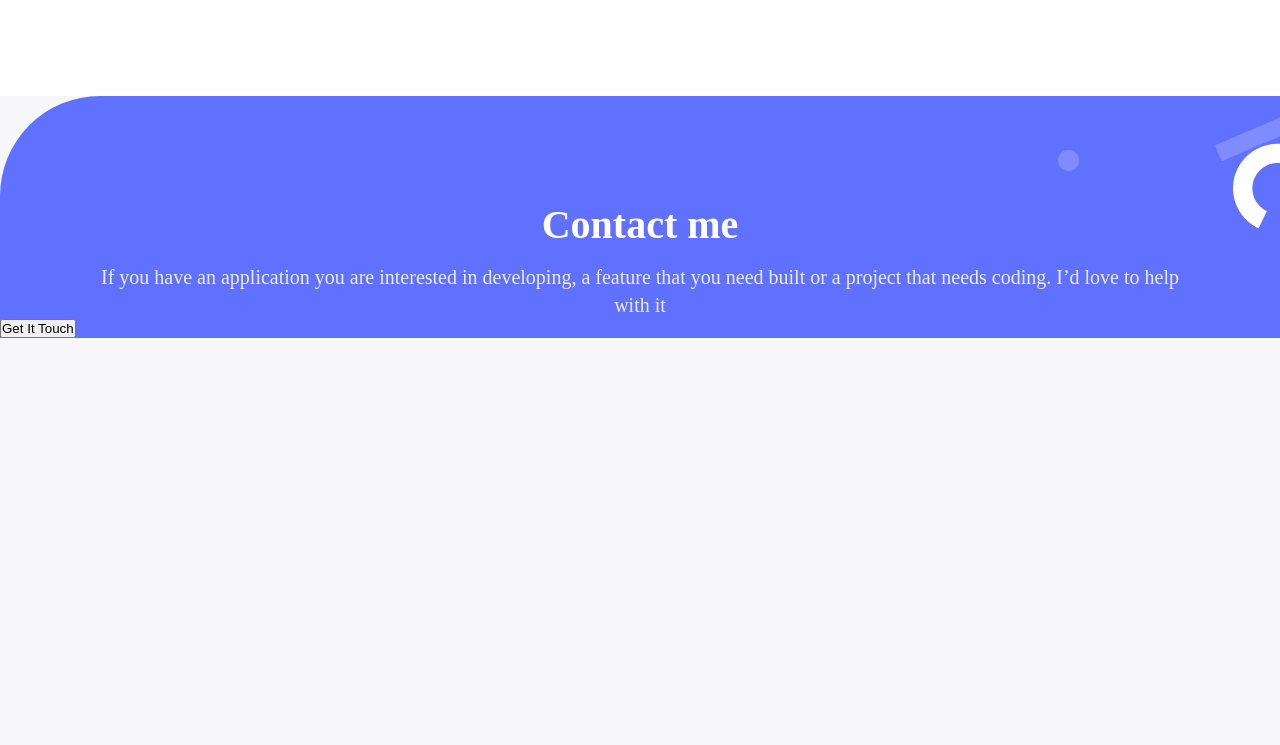
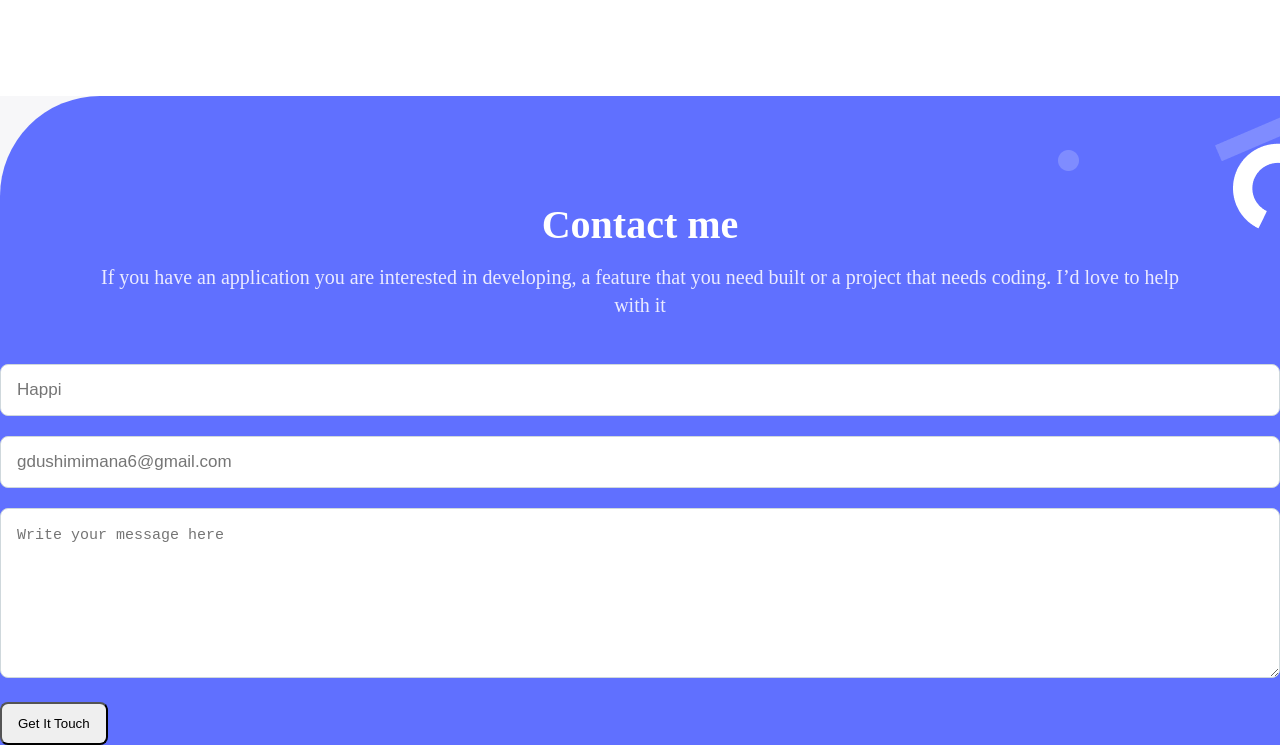
Before and after one commit to gilberthappi/Portfolio_setup_and_mobile_first, a website: page index.html in a window 1280 px wide. Shown: the part 6659-7404 px from the top of the page. Before the commit the page ends 6997 px from the top, so only its background shows below. Drawn offline with Linux system fonts and the light colour scheme.

Commit message:
Add code colaboration in HTML and CSS file to Contact Form

```diff
--- a/index.html
+++ b/index.html
@@ -258,8 +258,33 @@
           </p>
         </div>
         <form class="formSpace" action="https://formspree.io/f/xrgrvjjr" method="post">
-          <!--Insert code here-->
-
+            <ul class="contact-form">
+                <li>
+                  <input
+                    type="text"
+                    name="name"
+                    maxlength="30"
+                    placeholder="Happi"
+                    required
+                  />
+                </li>
+                <li>
+                    <input
+                    type="email"
+                    name="email"
+                    placeholder="gdushimimana6@gmail.com"
+                    required
+                  />
+                </li>
+                <li>
+                  <textarea
+                    name="message"
+                    maxlength="500"
+                    placeholder="Write your message here"
+                    required
+                  ></textarea>
+                </li>
+              </ul>
 
           <button type="submit">Get It Touch</button>
         </form>
--- a/style.css
+++ b/style.css
@@ -425,5 +425,35 @@ body {
     flex-direction: column;
   }
 
-  /** insert code here **/
+  .contact-form input {
+    width: 100%;
+    margin-bottom: 20px;
+    padding: 15px 38px 15px 16px;
+    border-radius: 8px;
+    border: 1px solid #CFD8DC;
+    color: #172B4D;
+    font-weight: normal;
+    font-size: 17px;
+    line-height: 20px;
+  }
+  .contact-form textarea {
+    width: 100%;
+    min-width: 100%;
+    max-width: 100%;
+    margin-bottom: 20px;
+    padding: 15px 38px 15px 16px;
+    border-radius: 8px;
+    border: 1px solid #CFD8DC;
+    color: #B3BAC5;
+    font-weight: normal;
+    font-size: 15px;
+    line-height: 24px;
+    min-height: 170px;
+  }
+  .formSpace button {
+    margin: 0;
+    padding: 12px 16px;
+    width: auto;
+    border-radius: 8px;
+  }
 }
```
